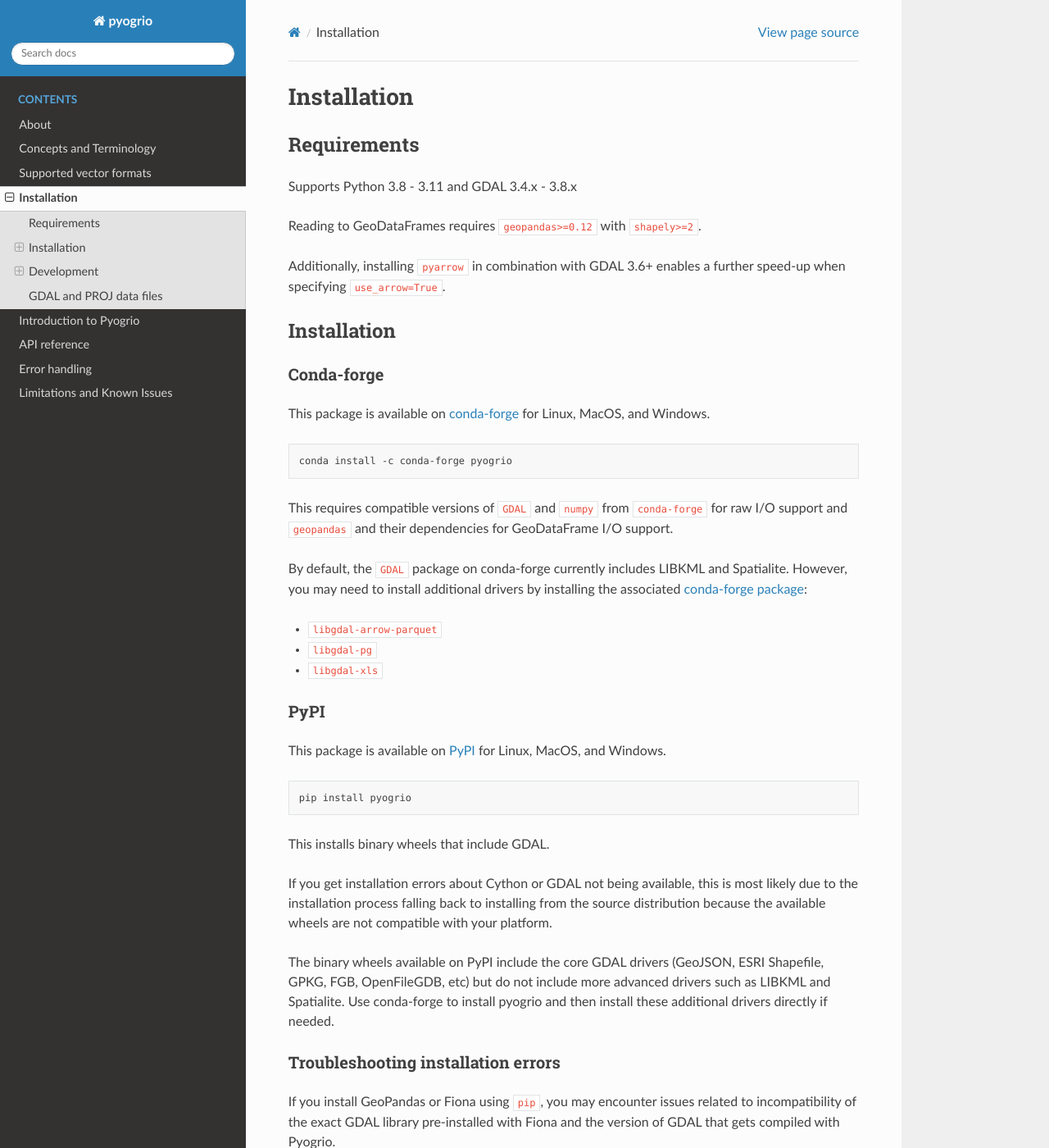
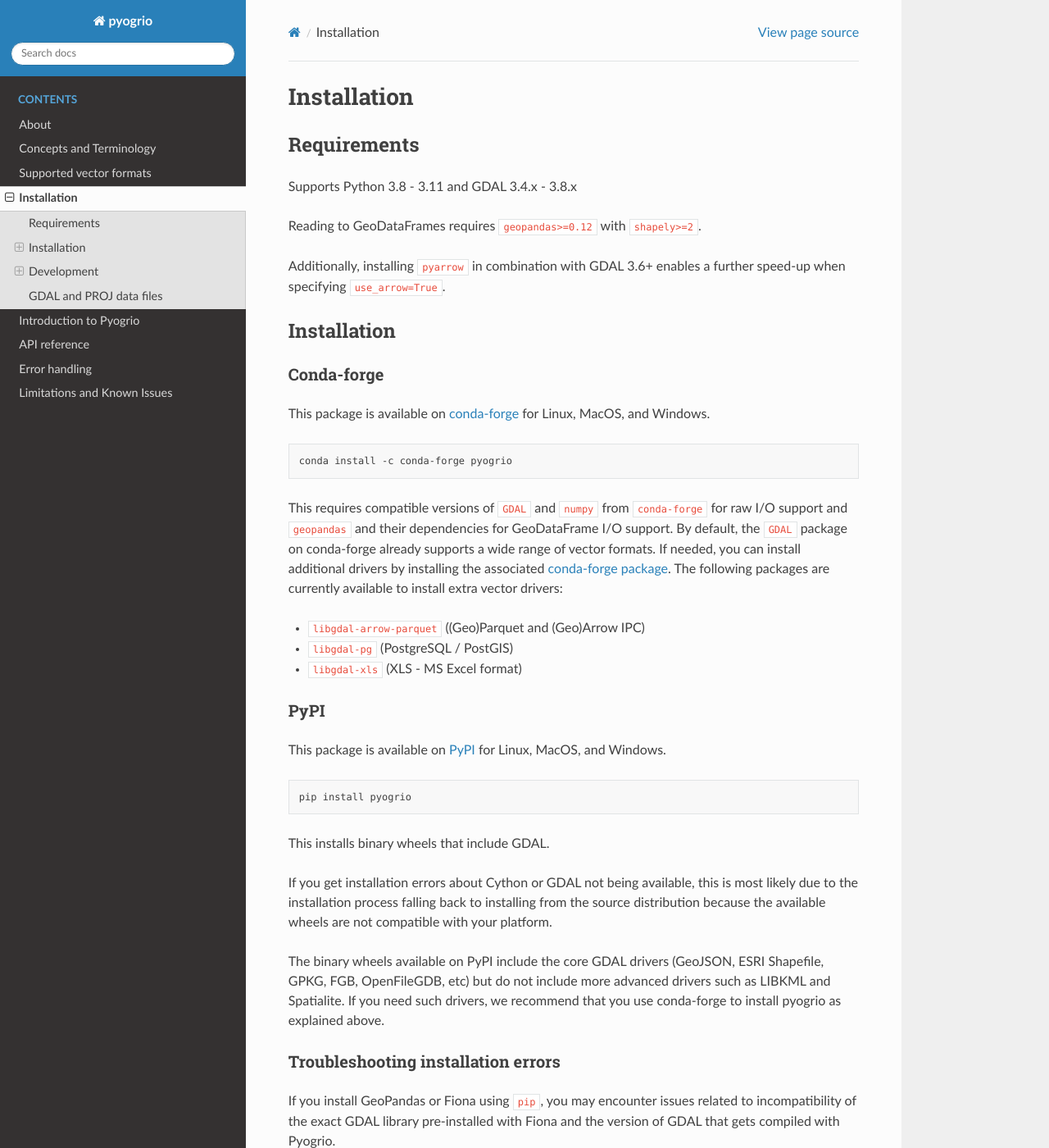
Before and after one commit to geopandas/pyogrio, a Sphinx documentation site: the page built from docs/source/install.md, in a window 1280 px wide and 1400 px high. Shown: the whole window at 82% size. Built offline with Sphinx 7.4.7 and the Read the Docs theme 2.0.0, drawn with Linux system fonts in a browser that asks for light colours.

Commit message:
PR suggestions

```diff
--- a/docs/source/install.md
+++ b/docs/source/install.md
@@ -22,15 +22,15 @@
 
 This requires compatible versions of `GDAL` and `numpy` from `conda-forge` for
 raw I/O support and `geopandas` and their dependencies for GeoDataFrame
-I/O support.
+I/O support. By default, the `GDAL` package on conda-forge already supports a
+wide range of vector formats. If needed, you can install additional drivers by
+installing the associated
+[conda-forge package](https://gdal.org/en/latest/download.html#conda). The
+following packages are currently available to install extra vector drivers:
 
-By default, the `GDAL` package on conda-forge currently includes LIBKML and
-Spatialite. However, you may need to install additional drivers by installing
-the associated [conda-forge package](https://gdal.org/en/latest/download.html#conda):
-
--   `libgdal-arrow-parquet`
--   `libgdal-pg`
--   `libgdal-xls`
+-   `libgdal-arrow-parquet` ((Geo)Parquet and (Geo)Arrow IPC)
+-   `libgdal-pg` (PostgreSQL / PostGIS)
+-   `libgdal-xls` (XLS - MS Excel format)
 
 ### PyPI
 
@@ -50,8 +50,8 @@
 
 The binary wheels available on PyPI include the core GDAL drivers (GeoJSON,
 ESRI Shapefile, GPKG, FGB, OpenFileGDB, etc) but do not include more advanced
-drivers such as LIBKML and Spatialite. Use conda-forge to install pyogrio and
-then install these additional drivers directly if needed.
+drivers such as LIBKML and Spatialite. If you need such drivers, we recommend
+that you use conda-forge to install pyogrio as explained above.
 
 ### Troubleshooting installation errors
 
```
